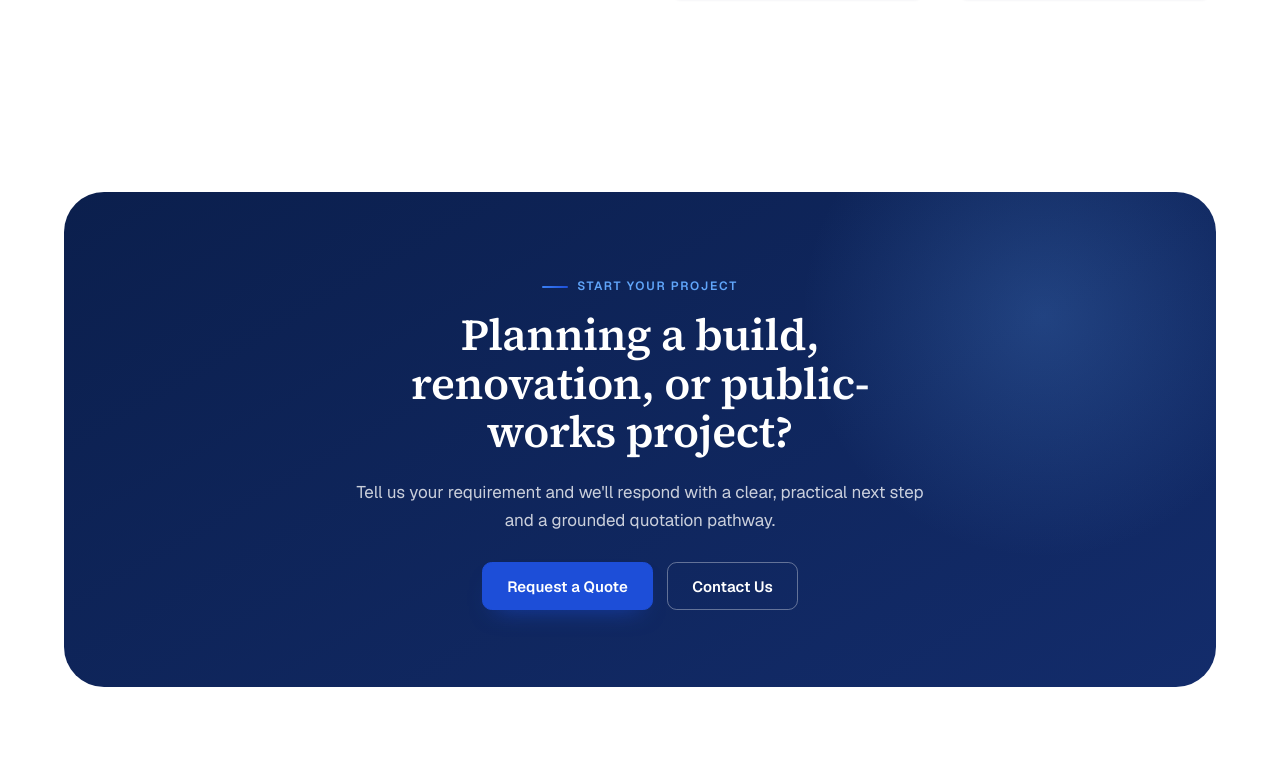
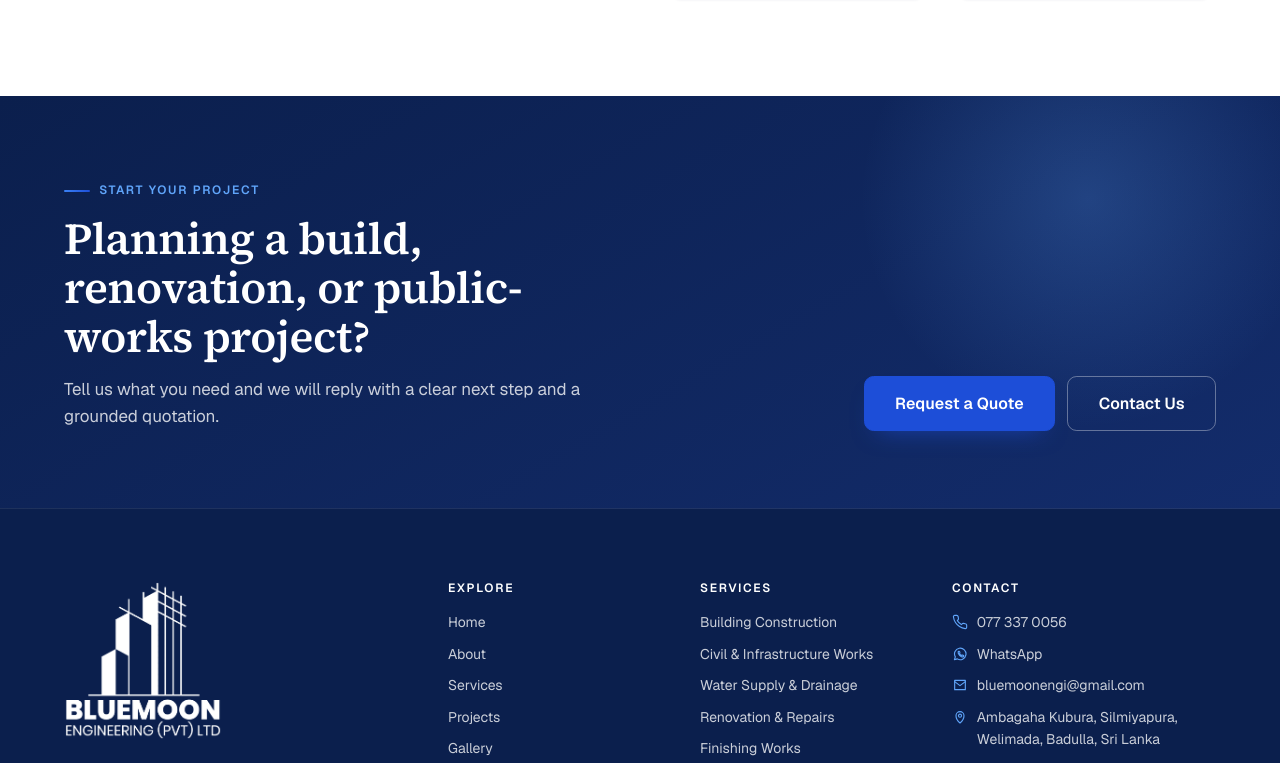
Before and after one commit to RizAhd/Bluemoon-Private-limited-Website, a Next.js app: page / in a window 1280 px wide. Shown: the part 4936-5699 px from the top of the page. Built offline with nearby package versions, Linux system fonts and the light colour scheme.

Commit message:
feat(cta): full-width navy closing band that runs into the footer

```diff
--- a/app/globals.css
+++ b/app/globals.css
@@ -420,7 +420,6 @@ p {
 /* on navy surfaces the fill wipes to white */
 .section--dark .btn--ghost,
 .section--cta .btn--ghost,
-.cta-panel .btn--ghost,
 .fluid-hero .btn--ghost {
   --btn-fg: #fff;
   --btn-border: rgba(255, 255, 255, 0.35);
@@ -429,7 +428,6 @@ p {
 }
 .section--dark .btn--secondary,
 .section--cta .btn--secondary,
-.cta-panel .btn--secondary,
 .fluid-hero .btn--secondary {
   --btn-wipe: #fff;
   --btn-wipe-fg: var(--color-navy);
@@ -1862,47 +1860,44 @@ p {
   }
 }
 
-/* ---------- CTA statement panel ---------- */
-.cta-panel {
+/* ---------- closing CTA band (full width, runs into the footer) ---------- */
+.cta-band {
+  padding-block: clamp(3.5rem, 6vw, 5.5rem);
+  border-bottom: 1px solid rgba(255, 255, 255, 0.08);
+}
+.cta-band__inner {
   position: relative;
-  overflow: hidden;
-  text-align: center;
-  background: linear-gradient(150deg, var(--color-navy), var(--color-navy-700));
-  color: var(--on-dark);
-  border-radius: var(--radius-xl);
-  padding: clamp(3rem, 6vw, 5.5rem);
-}
-.cta-panel::after {
-  content: "";
-  position: absolute;
-  right: -6%;
-  top: -40%;
-  width: 42%;
-  height: 130%;
-  background: radial-gradient(circle at center, rgba(96, 165, 250, 0.22), transparent 60%);
-}
-.cta-panel > * {
-  position: relative;
-}
-.cta-panel .eyebrow {
-  justify-content: center;
-  color: var(--color-royal-bright);
-}
-.cta-panel h2 {
-  color: #fff;
-  max-width: 20ch;
-  margin-inline: auto;
-}
-.cta-panel__text {
+  display: grid;
+  grid-template-columns: minmax(0, 1fr) auto;
+  align-items: end;
+  gap: clamp(1.75rem, 4vw, 4rem);
+}
+.cta-band h2 {
+  max-width: 22ch;
+  margin-bottom: 0.9rem;
+}
+.cta-band__text {
   color: var(--on-dark);
   max-width: 52ch;
-  margin: 0 auto 1.75rem;
-}
-.cta-panel__actions {
-  display: flex;
-  gap: 0.9rem;
-  justify-content: center;
+  margin: 0;
+}
+.cta-band__actions {
+  display: flex;
+  gap: 0.75rem;
   flex-wrap: wrap;
+}
+@media (max-width: 860px) {
+  .cta-band__inner {
+    grid-template-columns: minmax(0, 1fr);
+    align-items: start;
+  }
+}
+@media (max-width: 440px) {
+  .cta-band__actions .btn {
+    width: auto;
+    flex: 1 1 0;
+    padding-inline: 0.9rem;
+  }
 }
 
 /* ---------- process timeline ---------- */
--- a/components/CtaBand.tsx
+++ b/components/CtaBand.tsx
@@ -1,27 +1,28 @@
 import Link from "next/link";
 
+/** Full-width navy closing band; sits directly on the footer. */
 export function CtaBand({
   title = "Planning a build, renovation, or public-works project?",
-  text = "Tell us your requirement and we'll respond with a clear, practical next step and a grounded quotation pathway.",
+  text = "Tell us what you need and we will reply with a clear next step and a grounded quotation.",
 }: {
   title?: string;
   text?: string;
 }) {
   return (
-    <section className="section">
-      <div className="container">
-        <div className="cta-panel" data-reveal>
+    <section className="section section--cta cta-band">
+      <div className="container cta-band__inner" data-reveal>
+        <div className="cta-band__copy">
           <p className="eyebrow">Start Your Project</p>
           <h2>{title}</h2>
-          <p className="cta-panel__text">{text}</p>
-          <div className="cta-panel__actions">
-            <Link className="btn btn--secondary" href="/quote">
-              Request a Quote
-            </Link>
-            <Link className="btn btn--ghost" href="/contact">
-              Contact Us
-            </Link>
-          </div>
+          <p className="cta-band__text">{text}</p>
+        </div>
+        <div className="cta-band__actions">
+          <Link className="btn btn--secondary btn--large" href="/quote">
+            Request a Quote
+          </Link>
+          <Link className="btn btn--ghost btn--large" href="/contact">
+            Contact Us
+          </Link>
         </div>
       </div>
     </section>
```
